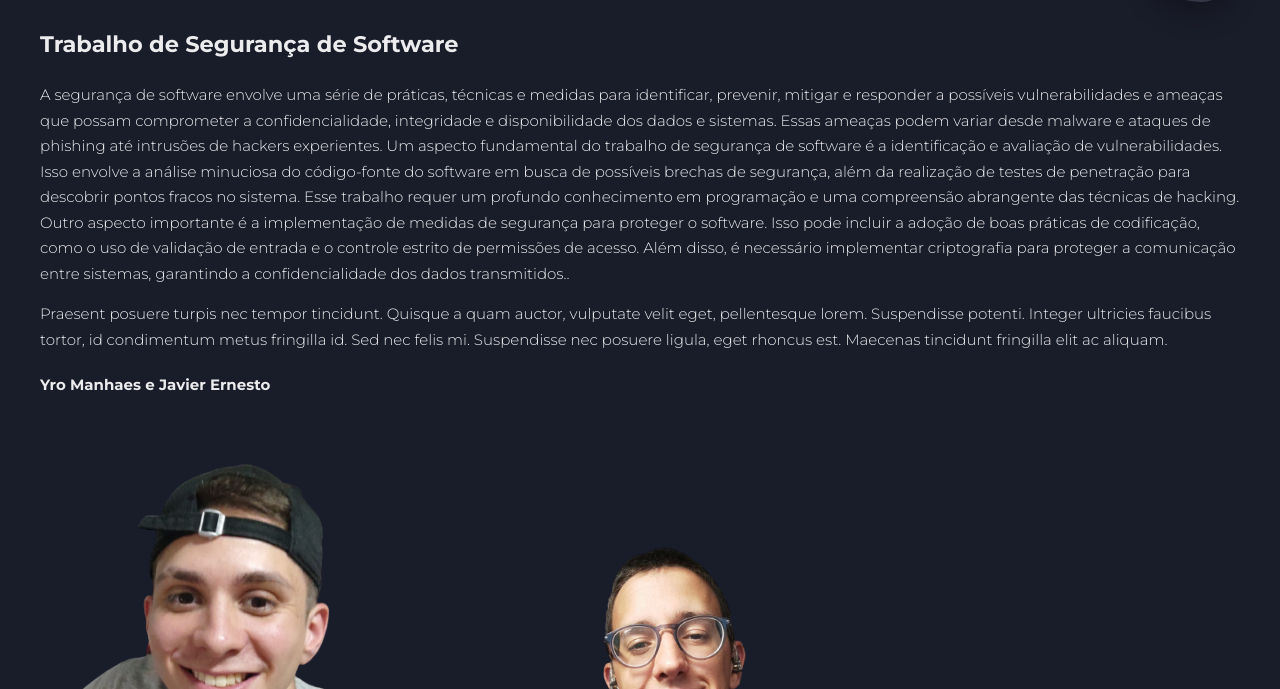
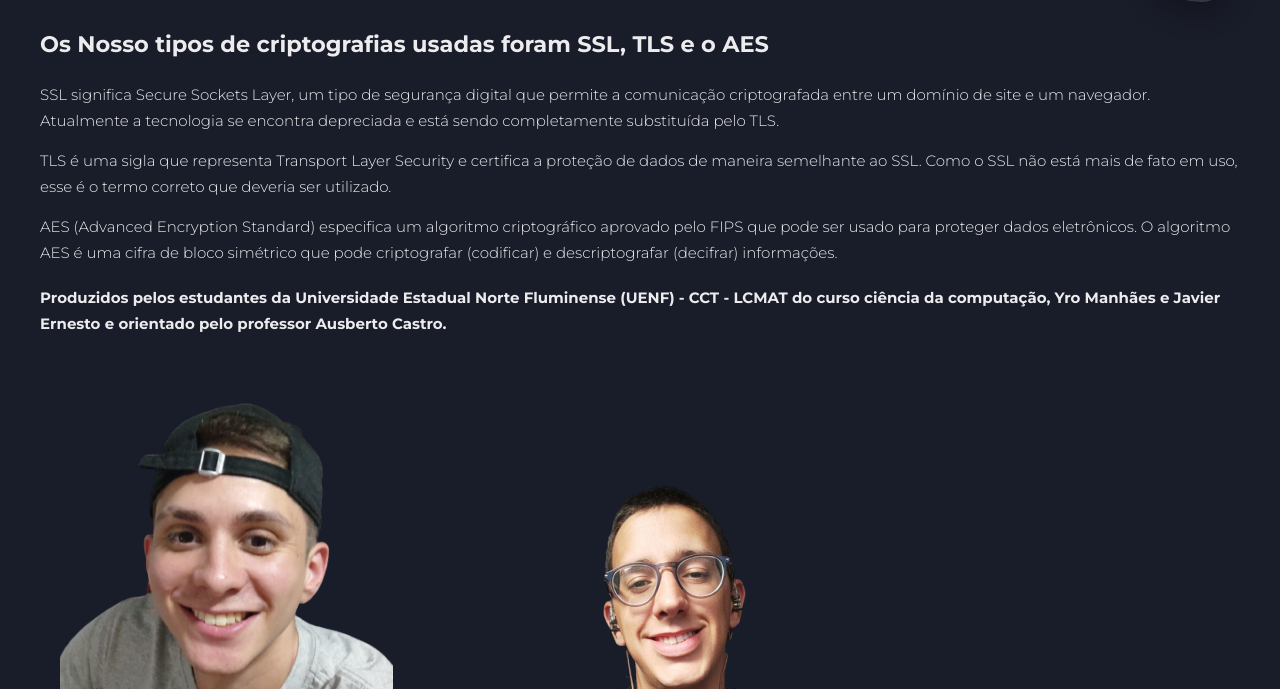
Before and after one commit to Javiercuba/Trabalho-de-Seguran-a-de-Software, a plain HTML site: page sobre.html in a window 1280 px wide. Shown: the part 111-800 px from the top of the page. Drawn offline with Linux system fonts and the light colour scheme.

Commit message:
correção de conflitos

```diff
--- a/sobre.html
+++ b/sobre.html
@@ -11,7 +11,7 @@
       <label for="menu-icon"></label>
       <nav class="nav">
         <ul class="pt-5">
-          <li><a href="criptografia.html">Início</a></li>
+          <li><a href="criptografia.html">Criptografia</a></li>
           <li><a href="sobre.html">Sobre</a></li>
         </ul>
       </nav>
@@ -20,37 +20,17 @@
 
     <section class="content">
       <h1>Sobre</h1>
-      <h2>Trabalho de Segurança de Software</h2>
-      <p>A segurança de software envolve uma série de práticas, técnicas e
-        medidas para identificar, prevenir, mitigar e responder a possíveis
-        vulnerabilidades e ameaças que possam comprometer a confidencialidade,
-        integridade e disponibilidade dos dados e sistemas. Essas ameaças podem
-        variar desde malware e ataques de phishing até intrusões de hackers
-        experientes.
-
-        Um aspecto fundamental do trabalho de segurança de software é a
-        identificação e avaliação de vulnerabilidades. Isso envolve a análise
-        minuciosa do código-fonte do software em busca de possíveis brechas de
-        segurança, além da realização de testes de penetração para descobrir
-        pontos fracos no sistema. Esse trabalho requer um profundo conhecimento
-        em programação e uma compreensão abrangente das técnicas de hacking.
-
-        Outro aspecto importante é a implementação de medidas de segurança para
-        proteger o software. Isso pode incluir a adoção de boas práticas de
-        codificação, como o uso de validação de entrada e o controle estrito de
-        permissões de acesso. Além disso, é necessário implementar criptografia
-        para proteger a comunicação entre sistemas, garantindo a
-        confidencialidade dos dados transmitidos..</p>
-      <p>Praesent posuere turpis nec tempor tincidunt. Quisque a quam
-        auctor,
-        vulputate velit eget, pellentesque lorem. Suspendisse potenti.
-        Integer
-        ultricies faucibus tortor, id condimentum metus fringilla id. Sed
-        nec
-        felis mi. Suspendisse nec posuere ligula, eget rhoncus est.
-        Maecenas
-        tincidunt fringilla elit ac aliquam.</p>
-    <h4>Yro Manhaes e Javier Ernesto</h4>
+      <h2>Os Nosso tipos de criptografias usadas foram SSL, TLS e o AES</h2>
+      <p>SSL significa Secure Sockets Layer, um tipo de segurança digital que
+        permite a comunicação criptografada entre um domínio de site e um navegador.
+        Atualmente a tecnologia se encontra depreciada e está sendo completamente substituída pelo TLS.</p>
+      <p>TLS é uma sigla que representa Transport Layer Security e certifica a proteção de
+        dados de maneira semelhante ao SSL. Como o SSL não está mais de fato em uso, esse é o
+        termo correto que deveria ser utilizado.</p>
+        AES (Advanced Encryption Standard) especifica um algoritmo criptográfico aprovado pelo
+        FIPS que pode ser usado para proteger dados eletrônicos. O algoritmo AES é uma cifra de bloco
+        simétrico que pode criptografar (codificar) e descriptografar (decifrar) informações.</p>
+    <h4>Produzidos pelos estudantes da Universidade Estadual Norte Fluminense (UENF) - CCT - LCMAT do curso ciência da computação, Yro Manhães e Javier Ernesto e orientado pelo professor Ausberto Castro.</h4>
       </section>
 
     <div>
@@ -86,6 +66,19 @@
             src="eu.webp"
             class="character" />
         </div>
+         <div class="card">
+          <div class="wrapper">
+            <img
+              src="bebeto-removebg-preview.png"
+              class="cover-image" />
+          </div>
+          <img
+            src="Logo-cc.png"
+            class="title" />
+          <img
+            src="bebeto2-removebg-preview.png"
+            class="character" />
+        </div>
       </a>
 
     </div>
```
Also changed, not shown: criptografia.html (+1 -1 lines), bebeto-removebg-preview.png (added), bebeto.jpeg (added), bebeto2-removebg-preview.png (added), bebeto2.jpeg (added).
